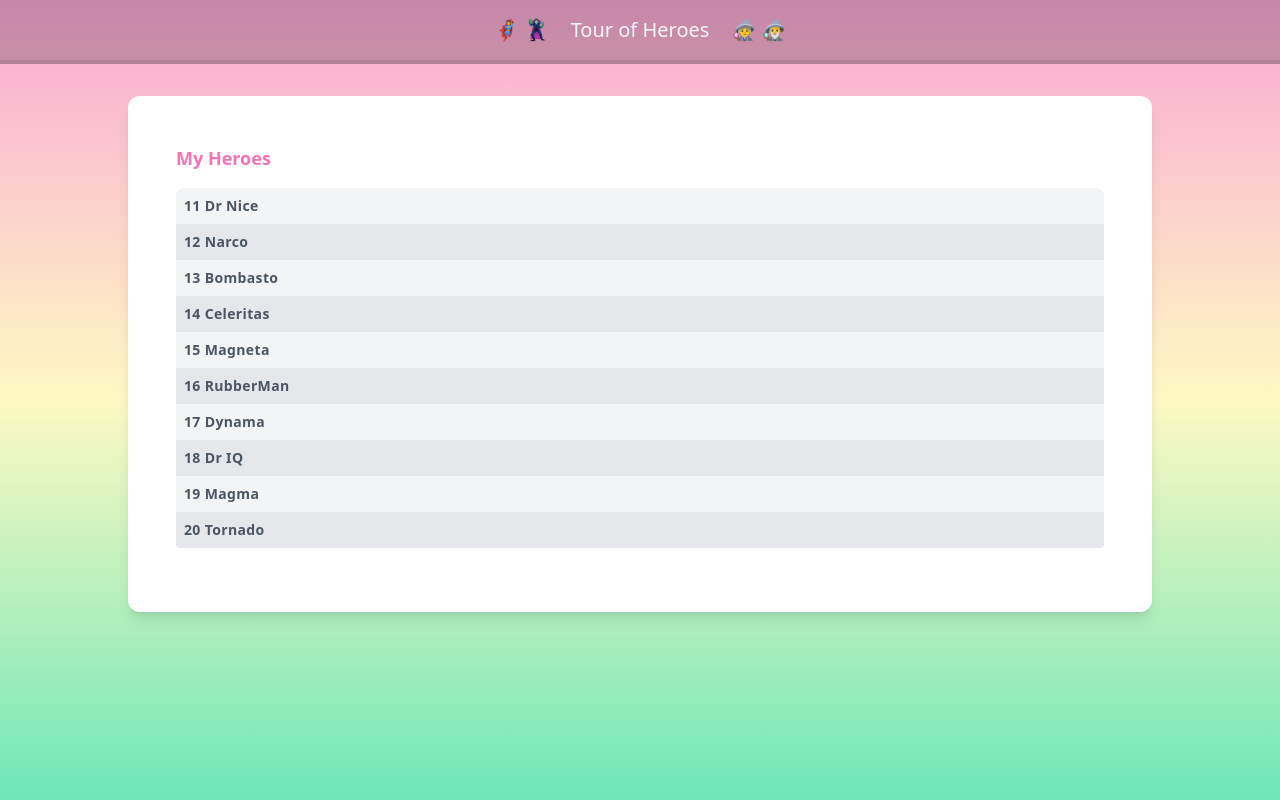
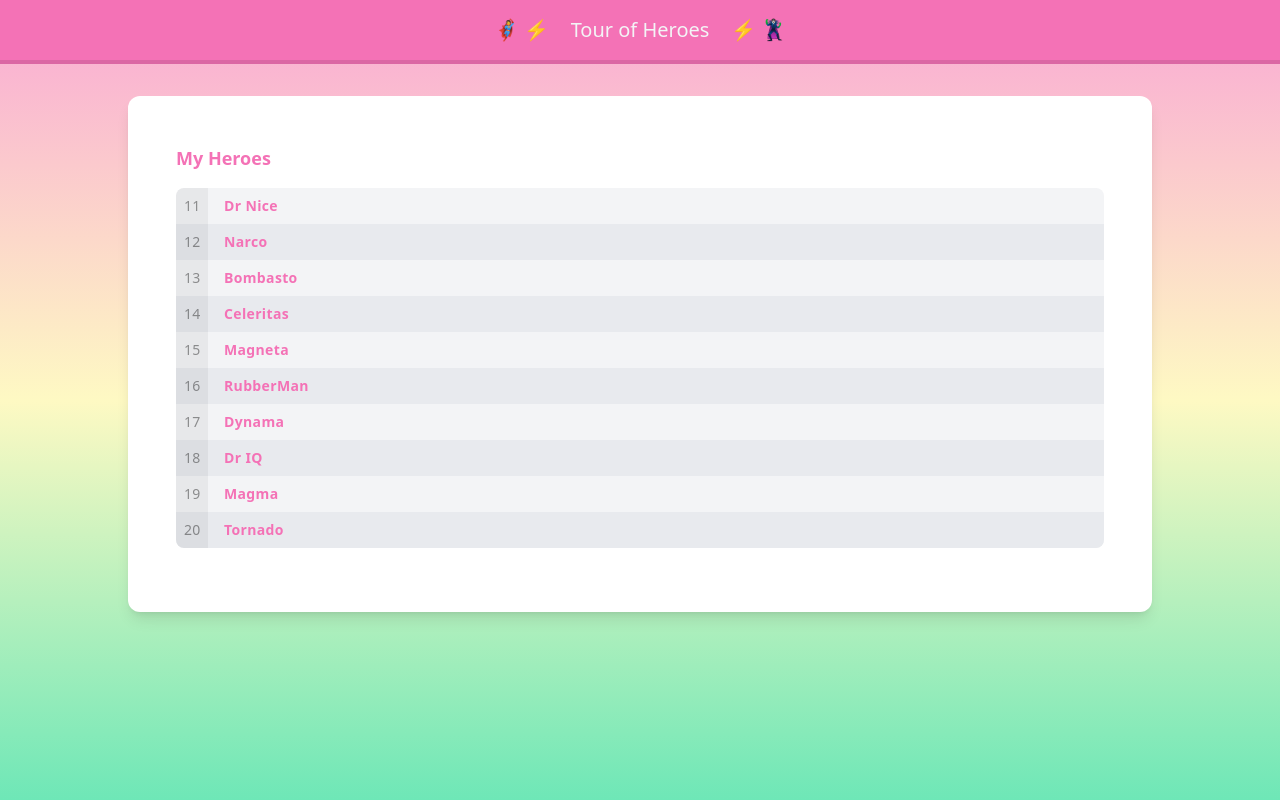
Before and after one commit to tislais/angular-tour-of-heroes, an Angular app: page / in a window 1280 px wide. Built offline with nearby package versions, Linux system fonts and the light colour scheme.

Commit message:
Show hero detail on click with edit feature

```diff
--- a/src/app/app.component.html
+++ b/src/app/app.component.html
@@ -1,8 +1,8 @@
 <header>
   <h1
-    class="p-4 bg-black/20 border-b-4 border-black/10 text-xl text-center text-gray-100"
+    class="p-4 bg-pink-400 border-b-4 border-black/10 text-xl text-center text-gray-100"
   >
-    🦸‍♀️ 🦹‍♂️ <span class="mx-4">{{ title }}</span> 🧙‍♀️ 🧙‍♂️
+    🦸‍♀️ ⚡ <span class="mx-4">{{ title }}</span> ⚡ 🦹‍♂️
   </h1>
 </header>
 <div
--- a/src/app/heroes/heroes.component.css
+++ b/src/app/heroes/heroes.component.css
@@ -0,0 +1,67 @@
+h2 {
+  @apply text-lg
+  text-pink-400
+  font-semibold;
+}
+
+ul {
+  @apply flex
+  flex-col
+  my-4
+  rounded-lg
+  bg-gray-100;
+}
+
+li {
+  @apply flex justify-between
+  text-sm
+  text-pink-400
+  tracking-wide
+  hover:text-pink-500
+  even:bg-gray-200/75
+  first:rounded-t-lg
+  last:rounded-b-lg
+  hover:bg-pink-200/90;
+}
+
+li:first-child button span {
+  @apply rounded-tl-lg;
+}
+
+li:last-child button span {
+  @apply rounded-bl-lg;
+}
+
+li.selected {
+  @apply bg-pink-200/75 hover:bg-pink-200/90;
+}
+
+button {
+  @apply w-full text-left flex items-center;
+}
+
+button div {
+  @apply p-2 font-semibold;
+}
+
+button span {
+  @apply p-2 w-8
+  text-center
+  bg-black/5
+  text-black/40
+  mr-2
+  group-hover:text-pink-400;
+}
+
+.hero-details {
+  @apply flex flex-col;
+}
+
+input {
+  @apply border
+  px-2 py-1
+  rounded
+  text-sm
+  outline-transparent focus:outline-green-300
+  text-pink-400;
+}
--- a/src/app/heroes/heroes.component.html
+++ b/src/app/heroes/heroes.component.html
@@ -1,9 +1,23 @@
-<h2 class="text-lg text-pink-400 font-semibold">My Heroes</h2>
-<ul class="heroes flex flex-col my-4 rounded-lg bg-gray-100">
+<h2>My Heroes</h2>
+<ul class="heroes">
   <li
     *ngFor="let hero of heroes"
-    class="p-2 text-sm font-semibold text-gray-600 tracking-wide hover:text-purple-600 even:bg-gray-200 last:rounded-b"
+    class="group"
+    [class.selected]="hero === selectedHero"
   >
-    <span class="badge">{{ hero.id }}</span> {{ hero.name }}
+    <button type="button" (click)="onSelect(hero)">
+      <span class="badge">{{ hero.id }}</span>
+      <div>
+        {{ hero.name }}
+      </div>
+    </button>
   </li>
 </ul>
+<div *ngIf="selectedHero">
+  <h2>{{ selectedHero.name | uppercase }}</h2>
+  <div>id: {{ selectedHero.id }}</div>
+  <div class="hero-details">
+    <label for="hero-name">Hero name: </label>
+    <input id="hero-name" [(ngModel)]="selectedHero.name" placeholder="name" />
+  </div>
+</div>
--- a/src/app/heroes/heroes.component.ts
+++ b/src/app/heroes/heroes.component.ts
@@ -9,10 +9,15 @@ import { HEROES } from '../mock-heroes';
 })
 export class HeroesComponent implements OnInit {
   heroes = HEROES;
+  selectedHero?: Hero;
 
   constructor() {}
 
-  ngOnInit(): void {
-    console.log('heroes init');
+  ngOnInit(): void {}
+
+  onSelect(hero: Hero): void {
+    this.selectedHero = hero;
+    const { name } = this.selectedHero;
+    console.log('name', name);
   }
 }
--- a/src/index.html
+++ b/src/index.html
@@ -2,7 +2,7 @@
 <html lang="en">
   <head>
     <meta charset="utf-8" />
-    <title>AngularTourOfHeroes</title>
+    <title>Tour of Heroes</title>
     <base href="/" />
     <meta name="viewport" content="width=device-width, initial-scale=1" />
     <link rel="icon" type="image/x-icon" href="favicon.ico" />
```
